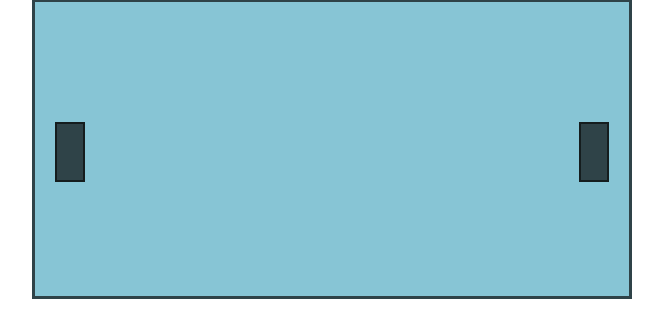
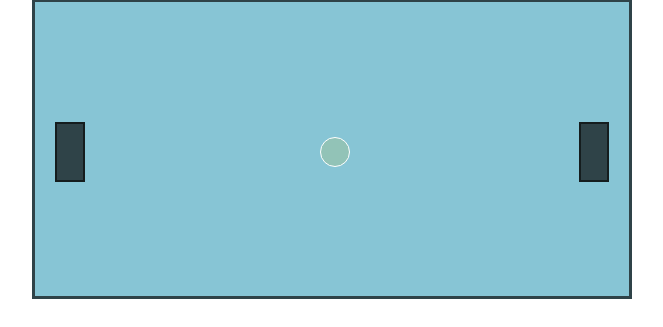
Before and after one commit to ialami/WDI_PROJECT_1, a PHP site: page / in a window 1280 px wide. Shown: the part 199-526 px from the top of the page, without its empty margins (308-971 px from the left). Run offline with PHP 8.4, Linux system fonts and the light colour scheme; some libraries are stand-ins or nearby versions.

Commit message:
ball added in css

```diff
--- a/css/style.css
+++ b/css/style.css
@@ -47,9 +47,12 @@ p {
 }
 
 #ball {
-  /*border: 5px solid green;
-  background-color: maroon;
+  border: 1px solid white;
+  background-color: rgba(191, 191, 63, 0.2);
   width: 30px;
   height: 30px;
-  border-radius: 30px;*/
+  border-radius: 30px;
+  position: absolute;
+  top: 135px;
+  left: 285px;
 }
--- a/js/app.js
+++ b/js/app.js
@@ -51,14 +51,6 @@ Potential for scale-up:
 */
 
 //declare global variables
-// assign keys
-// const keys = {
-//   up: 38,
-//   down: 40,
-//   q: 81,
-//   a: 65
-// };
-// const pressedKeys = [];
 
 $(() => {
   // declare JQuery variables
@@ -118,25 +110,10 @@ $(() => {
   });
 
   //setInterval to keep playing undefinitely
-  // setInterval(, 10);
+  setInterval(ballMovement, 10);
 });
 
-//keyCode to get the code of the key
-//JQuery event keypress
-
-// paddleMovemement() {
-//   //keydown related function
-//     //move paddle A or B (might use this or e.target) down
-//     //surely use an animated event for the movement?
-//   //keyup related function
-//     //move paddle A or B (might use this or e.target) up
-//     //surely use an animated event for the movement
-// }
-
-// paddleDown(e) {
-// }
-
-// ballMovement() {
+ballMovement() {
 //   check collision using if statements, or better using a switch statement.
 //
 //     give the ball a random direction at start
@@ -167,4 +144,4 @@ $(() => {
 //   inside all the if, keep incrementing the position of the ball using the formula:
 //   p(t=2)[x] = p(t=1)[x] + speed * direction[x];
 //   p(t=2)[y] = p(t=1)[y] + speed * direction[y];
-// }
+}
```
